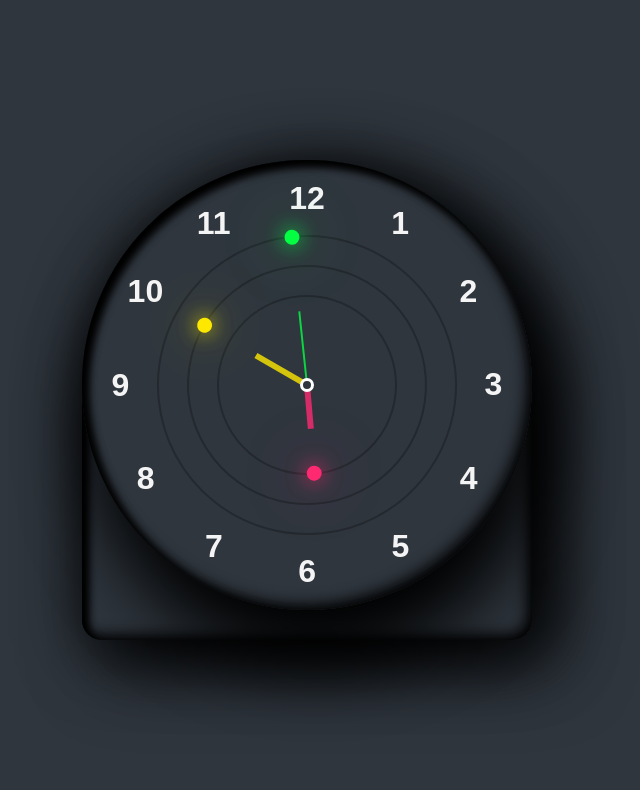
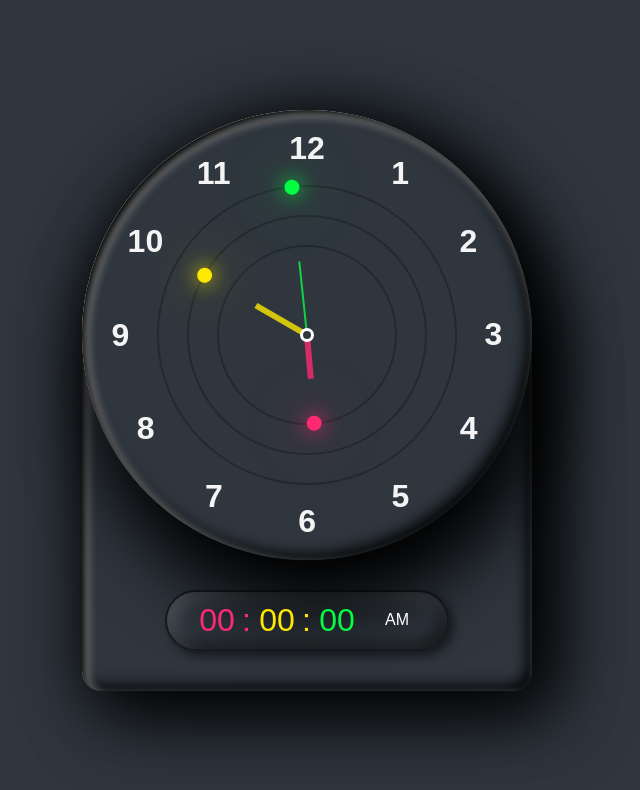
Before and after one commit to torikulislamv3/Simple-Clock, a plain HTML site: page index.html in a window 1280 px wide. Shown: the whole page, without its empty margins (333-973 px from the left). Drawn offline with Linux system fonts and the light colour scheme.

Commit message:
digital clock design confirmed

```diff
--- a/clock.css
+++ b/clock.css
@@ -23,11 +23,11 @@ body{
     box-shadow:
     25px 25px 75px rgba(0,0,0,0.75),
     10px 10px 70px rgba(0,0,0,25),
-    inset 5px 5px 10px rgba(0,0,0,5), inset 5px 5px 10px rgba(0,0,0,2), inset -5px -5px 15px rgba(0,0,0,75);
+    inset 5px 5px 10px rgba(0,0,0,5), inset 5px 5px 10px rgba(255,255,255,2), inset -5px -5px 15px rgba(0,0,0,75);
     display: flex;
     justify-content: center;
     align-items: center;
-
+    flex-direction: column;
 }
 .clock{
     position: relative;
@@ -35,7 +35,7 @@ body{
     height: 450px;
     background: #2f363e;
     border-radius: 50%;
-    box-shadow: 10px 50px 70px rgba(0,0,0,25), inset 5px 5px 10px rgba(0,0,0,5), inset 5px 5px 10px rgba(0,0,0,2), inset -5px -5px 15px rgba(0,0,0,75);
+    box-shadow: 10px 50px 70px rgba(0,0,0,25), inset 5px 5px 10px rgba(0,0,0,5), inset 5px 5px 10px rgba(255,255,255,2), inset -5px -5px 15px rgba(0,0,0,75);
     display: flex;
     justify-content: center;
     align-items: center;
@@ -113,3 +113,50 @@ body{
     box-shadow: 0 0 20px var(--clr),
     0 0 60px var(--clr);
 }
+/* digital clock */
+#time {
+    margin-bottom: 40px;
+    display: flex;
+    padding: 10px 20px;
+    font-size: 2em;
+    font-weight: 600;
+    border: 2px solid rgba(0,0,0,0.5);
+    border-radius: 40px;
+    box-shadow: 5px 5px 10px rgba(0,0,0,0.5),
+    inset 5px 5px 20px rgba(255,255,255,0.2),
+    inset -5px -5px 15px rgba(0,0,0,0.75)
+    ;
+}
+#time div{
+    position: relative;
+    width: 60px;
+    text-align: center;
+    font-weight: 500;
+    color: var(--clr);
+}
+#time div:nth-child(1):after,
+#time div:nth-child(2):after
+{
+    content: ':';
+    position: absolute;
+    right: -4px;
+}
+#time div:last-child{
+    font-size: 0.5em;
+    display: flex;
+    justify-content: center;
+    align-items: center;
+    color: #FFF;
+}
+#time div:nth-child(2)::after{
+    animation: animate 1s steps(1) infinite;
+}
+@keyframes animate{
+    0%
+    {
+        opacity: 1;
+    }
+    50%{
+        opacity: 0;
+    }
+}
--- a/index.html
+++ b/index.html
@@ -27,6 +27,13 @@
             <span style="--i:11"><b>11</b></span>
             <span style="--i:12"><b>12</b></span>
         </div>
+        <!-- digital clock -->
+         <div id="time">
+            <div id="hour" style="--clr:#ff2972">00</div>
+            <div id="minutes" style="--clr:#fee800">00</div>
+            <div id="seconds" style="--clr:#04fc43">00</div>
+            <div id="ampm">AM</div>
+         </div>
     </div>
     <script>
         let hr = document.querySelector("#hr");
```
